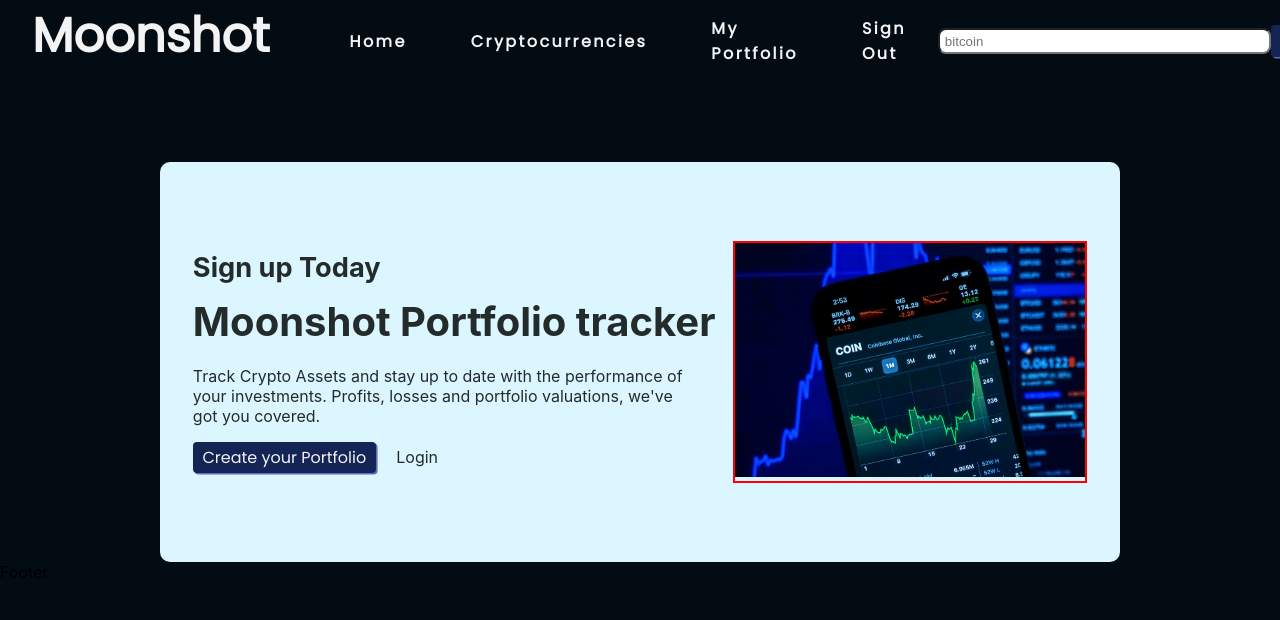
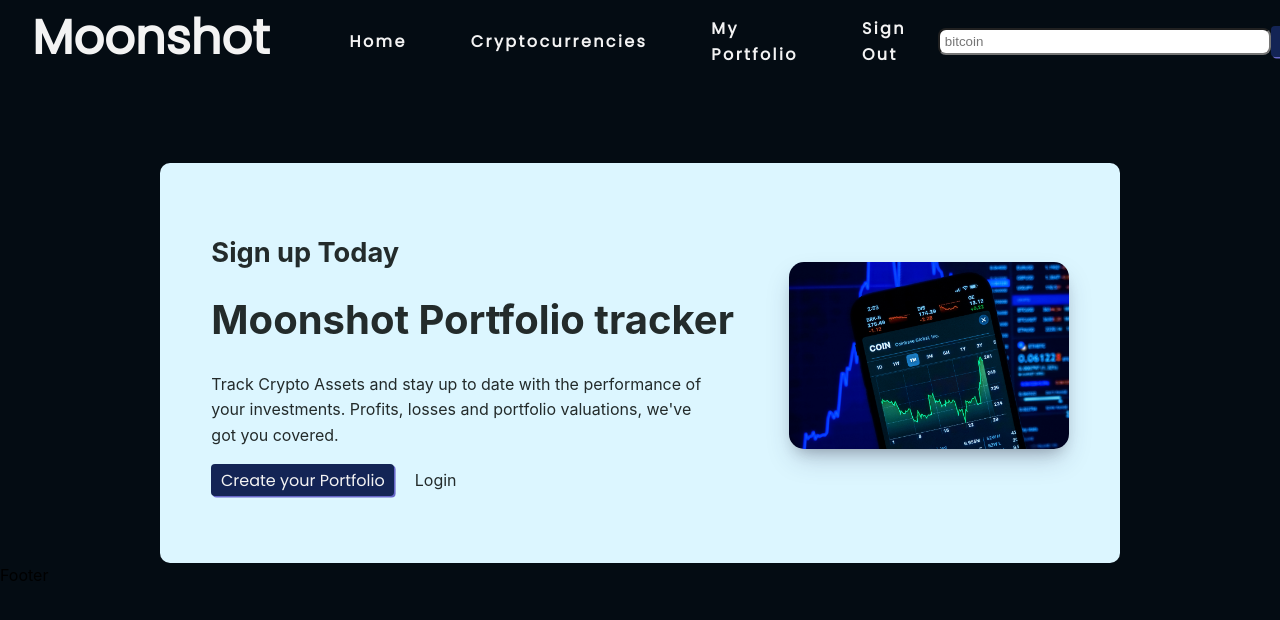
Before and after one commit to IrvHenri/moonshot, a React (Create React App) app in the folder client/: page /portfolio in a window 1280 px wide. Shown: the top 620 px of the page. Built offline with nearby package versions, Linux system fonts and the light colour scheme.

Commit message:
finished portfolio logged out page, changed global stlying index.css

```diff
--- a/client/src/components/Portfolio/LoggedOut.js
+++ b/client/src/components/Portfolio/LoggedOut.js
@@ -1,9 +1,9 @@
 import React from "react";
 import { Link } from "react-router-dom";
 import Button from "../Button";
-import Container from "@material-ui/core/Container";
 import "./index.css";
-import sampleImage from "../../images/sample-graph.jpg";
+import sampleGraph from "../../images/sample-graph.jpg";
+
 export default function LoggedOut() {
   return (
     <div className="portfolio-jumbo">
@@ -21,13 +21,7 @@
         </div>
       </article>
       <article className="portfolio-graph-article">
-        <div>
-          <img
-            src={sampleImage}
-            alt="sample graph"
-            className="sample-graph-image"
-          />
-        </div>
+        <img src={sampleGraph} alt="sample graph" />
       </article>
     </div>
   );
--- a/client/src/components/Portfolio/index.css
+++ b/client/src/components/Portfolio/index.css
@@ -40,11 +40,18 @@
 }
 
 .portfolio-graph-article {
-  border: 2px solid red;
+  display: flex;
+  flex-direction: column;
+  background-color: 0;
 }
 
-.sample-graph-image {
-  min-width: 200px;
-  max-width: 350px;
+.portfolio-graph-article img {
+  display: block;
+  box-shadow: rgba(50, 50, 93, 0.25) 0px 13px 27px -5px,
+    rgba(0, 0, 0, 0.3) 0px 8px 16px -8px;
+  border-radius: 15px;
+  width: 100%;
+  max-width: 280px;
   height: auto;
+  margin-bottom: 1em;
 }
--- a/client/src/index.css
+++ b/client/src/index.css
@@ -16,6 +16,7 @@
   background: var(--primary-bg-color);
   width: 100%;
   height: 100vh;
+  line-height: 1.6;
 }
 
 code {
```
